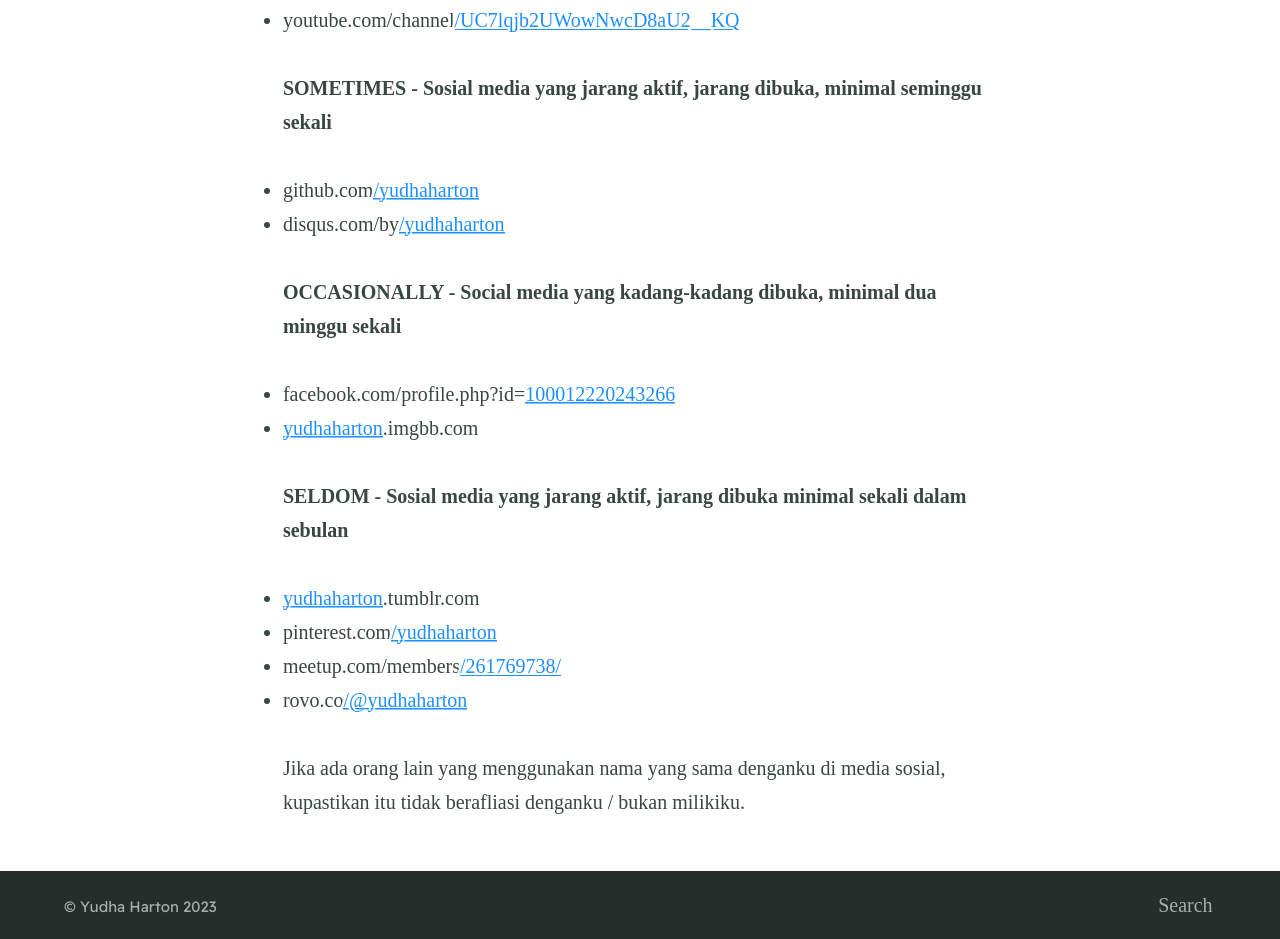
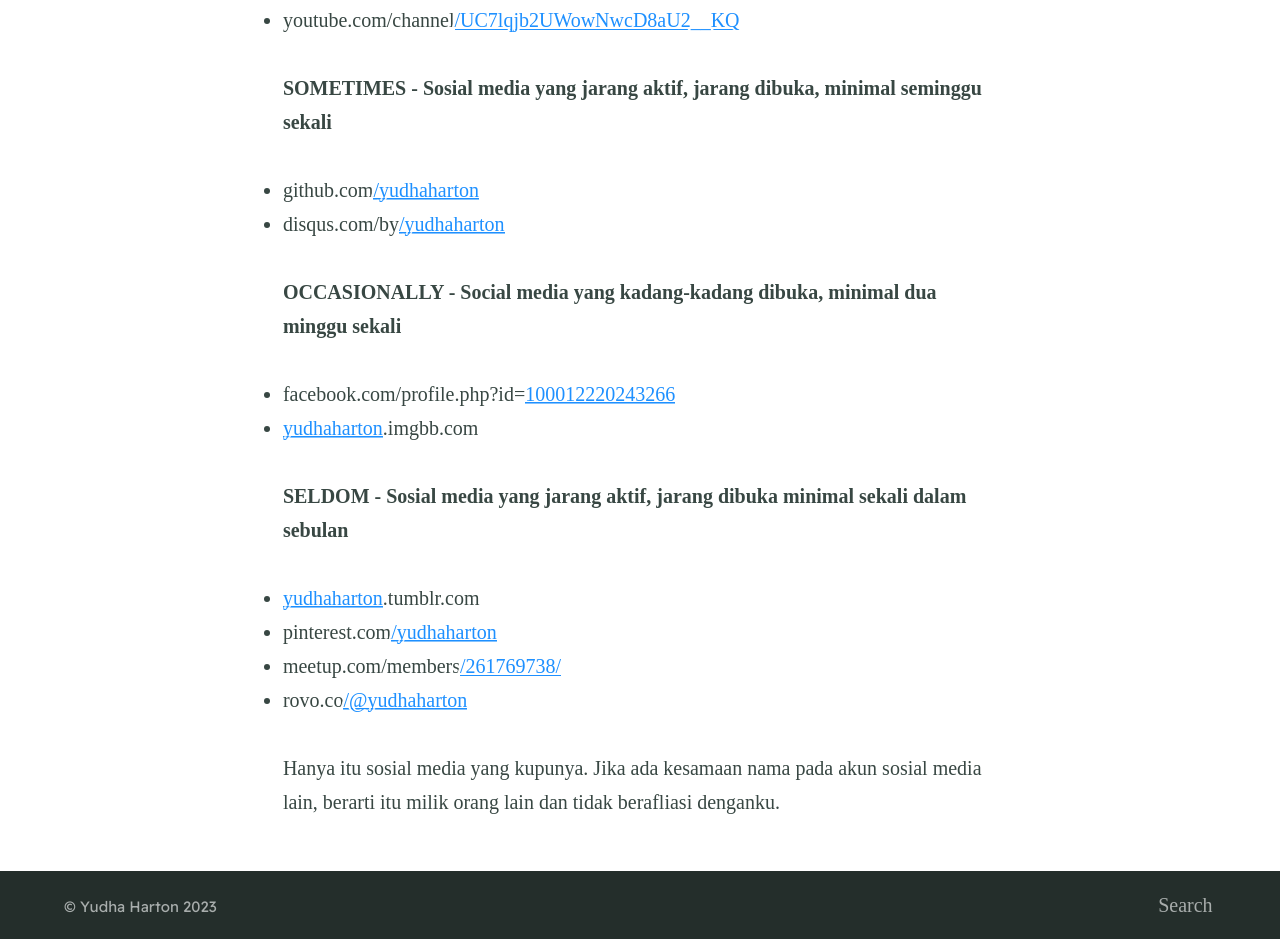
Before and after one commit to yudhaharton/yudhaharton.github.io, a Jekyll site: the page built from social-media.md, in a window 1280 px wide. Shown: the part 1035-1974 px from the top of the page. Built offline with Jekyll 4.4.1, drawn with Linux system fonts in a browser that asks for light colours; some web fonts are replaced.

Commit message:
Update social-media.md

```diff
--- a/social-media.md
+++ b/social-media.md
@@ -34,4 +34,4 @@
 - rovo.co[/@yudhaharton](https://rovo.co/@yudhaharton)
 
 
-Jika ada orang lain yang menggunakan nama yang sama denganku di media sosial, kupastikan itu tidak berafliasi denganku / bukan milikiku.
+Hanya itu sosial media yang kupunya. Jika ada kesamaan nama pada akun sosial media lain, berarti itu milik orang lain dan tidak berafliasi denganku.
```
